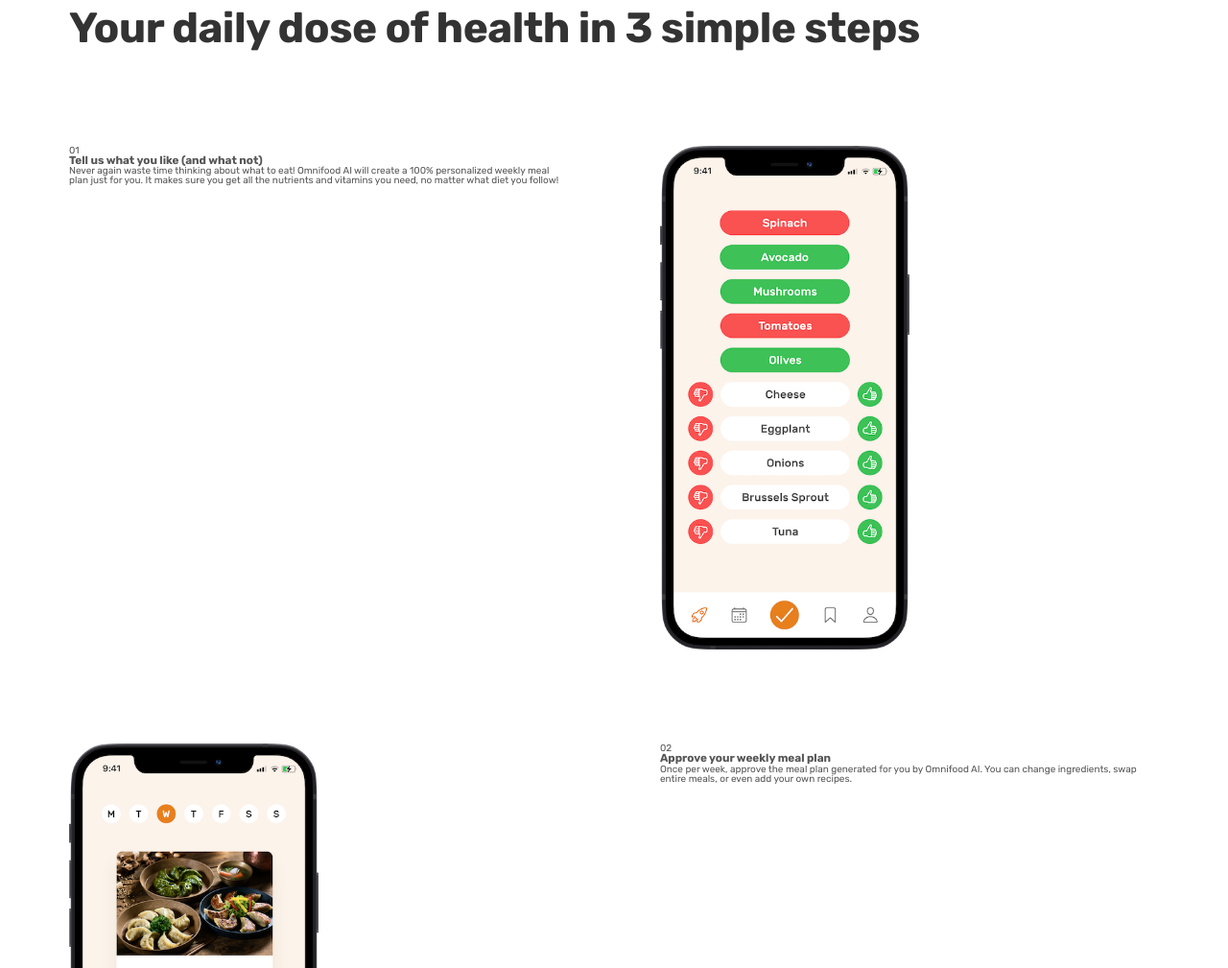
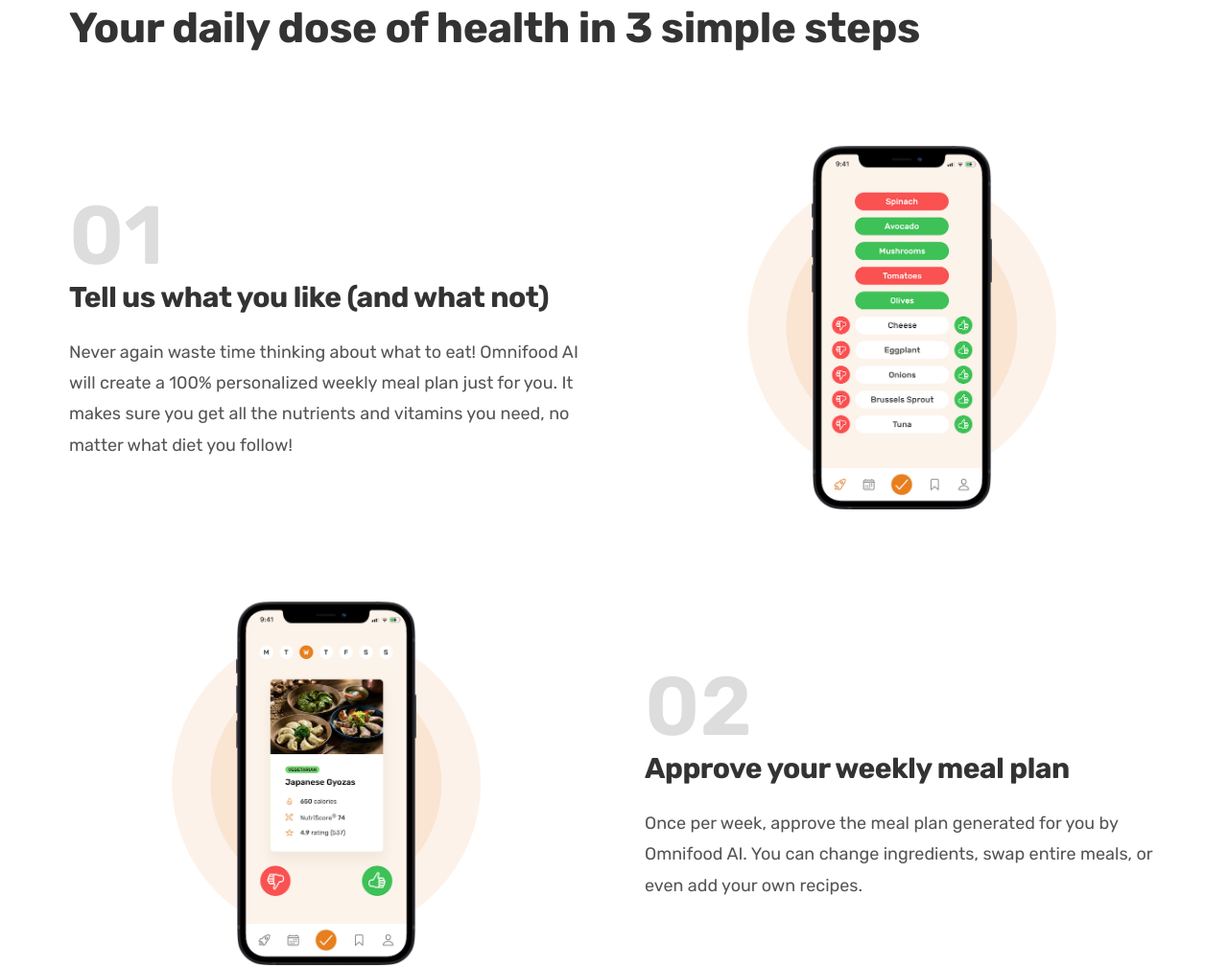
Before and after one commit to Tiraso12/Omnifood, a plain HTML site: page index.html in a window 1280 px wide. Shown: the part 741-1750 px from the top of the page at 96% size. Drawn offline with Linux system fonts and the light colour scheme.

Commit message:
how it wors section finished! added background effects to images everything is centered, margin and paddings also done

```diff
--- /dev/null
+++ b/general.css
@@ -0,0 +1,181 @@
+/*
+--- 01 TYPOGRAPHY SYSTEM
+
+ - FONT SIZE SYSTEM (px)
+10 / 12 / 14 / 16 / 18 / 20 / 24 / 30 / 36 / 44 / 52 / 62 / 74 / 86 / 98
+
+ - Font Weights:
+    Defaul: 400
+    Medium:500
+    Semi-bold:600
+    Bold:700
+
+ - Line Heights:
+    Default: 1
+    1.05
+    1.2
+    1.6
+
+  - letter spacing:
+   -0.5px
+    0.75px
+
+    --- 02 COLORS
+
+    Primary: #e67e22
+
+    - Tints:
+    #fdf2e9
+    - Shades:
+    #cf711f
+    - Accents:
+    - Greys:
+    #555
+    #333
+
+    --- 05 SHADOWS
+
+    --- 06 BORDER-RADIUS
+    Default:9px
+
+    --- 07 WHITESPACE
+
+    - SPACING SYSTEM (px)
+    2  / 4 / 8 / 12 / 16 / 24 / 32 / 48 / 64 / 80 / 96 / 128
+
+    */
+
+/* ****************************************** */
+/* GENERAL REUSABLE COMPONENTS */
+/* ****************************************** */
+html {
+  /* font-size: 10px; */
+  /* default browser value 16px = 1rem */
+  /* porcentage of user's browser font-size setting */
+  font-size: 62.5%;
+}
+* {
+  margin: 0;
+  padding: 0;
+  box-sizing: border-box;
+}
+
+body {
+  font-family: "Rubik", sans-serif;
+  line-height: 1;
+  font-weight: 400;
+  color: #555;
+}
+.container {
+  /* 1140px */
+  max-width: 120rem;
+  padding: 0 3.2rem;
+  margin: 0 auto;
+}
+
+.grid {
+  display: grid;
+  column-gap: 6.4rem;
+  row-gap: 9.6rem;
+}
+
+.grid--2-cols {
+  grid-template-columns: repeat(2, 1fr);
+}
+
+.grid--3-cols {
+  grid-template-columns: repeat(3, 1fr);
+}
+
+.grid--4-cols {
+  grid-template-columns: repeat(4, 1fr);
+}
+
+.grid--center-v {
+  align-items: center;
+}
+
+.heading-primary,
+.heading-secondary,
+.heading-tertiary {
+  font-weight: 700;
+  color: #333;
+  letter-spacing: -0.5px;
+  margin-bottom: 9.6rem;
+}
+
+.heading-primary {
+  font-size: 5.2rem;
+  line-height: 1.05;
+  margin-bottom: 3.2rem;
+}
+
+.heading-secondary {
+  font-size: 4.4rem;
+  line-height: 1.2;
+  margin-bottom: 9.6rem;
+}
+
+.heading-tertiary {
+  font-size: 3rem;
+  line-height: 1.8rem;
+  margin-bottom: 3.2rem;
+}
+
+.subheading {
+  display: block;
+  font-size: 1.6rem;
+  font-weight: 500;
+  color: #cf711f;
+  text-transform: uppercase;
+  margin-bottom: 1.6rem;
+  letter-spacing: 0.75px;
+}
+/* ****************************************** */
+/* ****************************************** */
+
+.btn:link,
+.btn:visited {
+  display: inline-block;
+
+  text-decoration: none;
+  font-size: 2rem;
+  padding: 1.6rem 3.2rem;
+  border-radius: 9px;
+  font-weight: 600;
+
+  /* put transition  to normal state */
+  transition: background-color 0.3s;
+}
+
+.btn--full:link,
+.btn--full:visited {
+  background-color: #e67e22;
+  color: #fff;
+}
+
+.btn--full:hover,
+.btn--full:active {
+  background-color: #cf711f;
+  box-shadow: inset 0 0 0 3px;
+}
+
+.btn--outline:link,
+.btn--outline:visited {
+  background-color: #fff;
+  color: #555;
+}
+
+.btn--outline:hover,
+.btn--outline:active {
+  background-color: #fdf2e9;
+  /* border: 3px solid #fff; */
+
+  /* property to add border inside instead of outside */
+
+  box-shadow: inset 0 0 0 3px #fff;
+}
+
+.margin-right-sm {
+  margin-right: 1.6rem !important;
+}
--- a/index.html
+++ b/index.html
@@ -9,6 +9,7 @@
   <link rel="preconnect" href="https://fonts.googleapis.com">
   <link rel="preconnect" href="https://fonts.gstatic.com" crossorigin>
   <link href="https://fonts.googleapis.com/css2?family=Rubik:wght@400;500;600;700&display=swap" rel="stylesheet">
+  <link rel="stylesheet" href="general.css">
   <link rel="stylesheet" href="style.css">
 
 
@@ -40,7 +41,6 @@
             A healthy meal delivered to your door, every single day
           </h1>
           <p class="hero-description">
-
             The smart 365-days-per-year food subscription that will make you eat healthy again. Tailored to your
             personal
             tastes and nutritional needs.
@@ -85,7 +85,7 @@
 
       </div>
 
-      <div class="container grid grid--2-cols">
+      <div class="container grid grid--2-cols grid--center-v">
 
         <!-- STEP 01 -->
         <div class="step-text-box">
--- a/style.css
+++ b/style.css
@@ -1,128 +1,3 @@
-/*
---- 01 TYPOGRAPHY SYSTEM
-
- - FONT SIZE SYSTEM (px)
-10 / 12 / 14 / 16 / 18 / 20 / 24 / 30 / 36 / 44 / 52 / 62 / 74 / 86 / 98
-
- - Font Weights:
-    Defaul: 400
-    Medium:500
-    Semi-bold:600
-    Bold:700
-
- - Line Heights:
-    Default: 1
-    1.05
-    1.2
-    1.6
-
-  - letter spacing:
-   -0.5px
-    0.75px
-
---- 02 COLORS
-
- Primary: #e67e22
-
-- Tints:
-      #fdf2e9
-- Shades:
-#cf711f
-- Accents:
-- Greys:
-      #555
-      #333
-
---- 05 SHADOWS
-
---- 06 BORDER-RADIUS
-  Default:9px
-
---- 07 WHITESPACE
-
- - SPACING SYSTEM (px)
-  2  / 4 / 8 / 12 / 16 / 24 / 32 / 48 / 64 / 80 / 96 / 128
-
-*/
-
-/* ****************************************** */
-/* GENERAL REUSABLE COMPONENTS */
-/* ****************************************** */
-.container {
-  /* 1140px */
-  max-width: 120rem;
-  padding: 0 3.2rem;
-  margin: 0 auto;
-}
-
-.grid {
-  display: grid;
-  gap: 9.6rem;
-  grid-template-columns: repeat(2, 1fr);
-}
-
-.grid--2-cols {
-  grid-template-columns: repeat(2, 1fr);
-}
-
-.grid--3-cols {
-  grid-template-columns: repeat(3, 1fr);
-}
-
-.grid--4-cols {
-  grid-template-columns: repeat(4, 1fr);
-}
-
-.heading-primary,
-.heading-secondary {
-  font-weight: 700;
-  color: #333;
-  letter-spacing: -0.5px;
-  margin-bottom: 9.6rem;
-}
-
-.heading-primary {
-  font-size: 5.2rem;
-  line-height: 1.05;
-  margin-bottom: 3.2rem;
-}
-
-.heading-secondary {
-  font-size: 4.4rem;
-  line-height: 1.2;
-}
-
-.subheading {
-  display: block;
-  font-size: 1.6rem;
-  font-weight: 500;
-  color: #cf711f;
-  text-transform: uppercase;
-  margin-bottom: 1.6rem;
-  letter-spacing: 0.75px;
-}
-/* ****************************************** */
-/* ****************************************** */
-
-html {
-  /* font-size: 10px; */
-  /* default browser value 16px = 1rem */
-  /* porcentage of user's browser font-size setting */
-  font-size: 62.5%;
-}
-* {
-  margin: 0;
-  padding: 0;
-  box-sizing: border-box;
-}
-
-body {
-  font-family: "Rubik", sans-serif;
-  line-height: 1;
-  font-weight: 400;
-  color: #555;
-}
-
 /* ****************************************** */
 /* GENERAL COMPONENTS */
 /* ****************************************** */
@@ -143,113 +18,6 @@ header {
 
 .logo {
   height: 2.2rem;
-}
-
-/* ****************************************** */
-/* HERO SECTION */
-/* ****************************************** */
-
-.section-hero {
-  background-color: #fdf2e9;
-  padding: 4.8 0 9.6rem 0;
-}
-.hero {
-  max-width: 130rem;
-  margin: 0 auto;
-  padding: 0 3.2rem;
-  display: grid;
-  grid-template-columns: 1fr 1fr;
-  gap: 9.6rem;
-  align-items: center;
-}
-
-.hero-description {
-  font-size: 2rem;
-  line-height: 1.6;
-  margin-bottom: 4.8rem;
-}
-
-.hero-img {
-  width: 100%;
-}
-
-.btn:link,
-.btn:visited {
-  display: inline-block;
-
-  text-decoration: none;
-  font-size: 2rem;
-  padding: 1.6rem 3.2rem;
-  border-radius: 9px;
-  font-weight: 600;
-
-  /* put transition  to normal state */
-  transition: background-color 0.3s;
-}
-
-.btn--full:link,
-.btn--full:visited {
-  background-color: #e67e22;
-  color: #fff;
-}
-
-.btn--full:hover,
-.btn--full:active {
-  background-color: #cf711f;
-  box-shadow: inset 0 0 0 3px;
-}
-
-.btn--outline:link,
-.btn--outline:visited {
-  background-color: #fff;
-  color: #555;
-}
-
-.btn--outline:hover,
-.btn--outline:active {
-  background-color: #fdf2e9;
-  /* border: 3px solid #fff; */
-
-  /* property to add border inside instead of outside */
-
-  box-shadow: inset 0 0 0 3px #fff;
-}
-
-.delivered-meals {
-  display: flex;
-  align-items: center;
-  gap: 1.6rem;
-  margin-top: 8rem;
-}
-
-.delivered-imgs {
-  display: flex;
-}
-
-.delivered-imgs img {
-  height: 4.8em;
-  width: 4.8rem;
-  border-radius: 50%;
-  margin-right: -1.6rem;
-  border: 3px solid #fdf2e9;
-}
-
-.delivered-imgs img:last-child {
-  margin: 0;
-}
-
-.delivered-text {
-  font-size: 1.8rem;
-  font-weight: 600;
-}
-
-.delivered-text span {
-  color: #cf711f;
-  font-weight: 700;
-}
-
-.margin-right-sm {
-  margin-right: 1.6rem !important;
 }
 
 /* ****************************************** */
@@ -290,6 +58,66 @@ header {
 .main-nav-link.nav-cta:active {
   background-color: #cf711f;
 }
+/* ****************************************** */
+/* HERO SECTION */
+/* ****************************************** */
+
+.section-hero {
+  background-color: #fdf2e9;
+  padding: 4.8 0 9.6rem 0;
+}
+.hero {
+  max-width: 130rem;
+  margin: 0 auto;
+  padding: 0 3.2rem;
+  display: grid;
+  grid-template-columns: 1fr 1fr;
+  gap: 9.6rem;
+  align-items: center;
+}
+
+.hero-description {
+  font-size: 2rem;
+  line-height: 1.6;
+  margin-bottom: 4.8rem;
+}
+
+.hero-img {
+  width: 100%;
+}
+
+.delivered-meals {
+  display: flex;
+  align-items: center;
+  gap: 1.6rem;
+  margin-top: 8rem;
+}
+
+.delivered-imgs {
+  display: flex;
+}
+
+.delivered-imgs img {
+  height: 4.8em;
+  width: 4.8rem;
+  border-radius: 50%;
+  margin-right: -1.6rem;
+  border: 3px solid #fdf2e9;
+}
+
+.delivered-imgs img:last-child {
+  margin: 0;
+}
+
+.delivered-text {
+  font-size: 1.8rem;
+  font-weight: 600;
+}
+
+.delivered-text span {
+  color: #cf711f;
+  font-weight: 700;
+}
 
 /* ****************************************** */
 /* HOW IT WORKS SECTION*/
@@ -299,6 +127,61 @@ header {
   padding: 9.6rem 0;
 }
 
+.step-number {
+  font-size: 8.6rem;
+  font-weight: 600;
+  color: #ddd;
+  margin-bottom: 1.2rem;
+}
+
+.step-description {
+  font-size: 1.8rem;
+  line-height: 1.8;
+}
+
+.step-img-box {
+  position: relative;
+  display: flex;
+  align-items: center;
+  justify-content: center;
+}
+
+.step-img-box::before {
+  content: "";
+  display: block;
+  width: 60%;
+  /* height: 60%; */
+
+  /* 60% of parent's width */
+  padding-bottom: 60%;
+  background-color: #fdf2e9;
+  border-radius: 50%;
+
+  position: absolute;
+  top: 50%;
+  left: 50%;
+  transform: translate(-50%, -50%);
+  z-index: -2;
+}
+
+.step-img-box::after {
+  content: "";
+  display: block;
+  width: 45%;
+  /* height: 60%; */
+
+  /* 60% of parent's width */
+  padding-bottom: 45%;
+  background-color: #fae5d3;
+  border-radius: 50%;
+
+  position: absolute;
+  top: 50%;
+  left: 50%;
+  transform: translate(-50%, -50%);
+  z-index: -1;
+}
+
 .step-img {
-  width: 50%;
+  width: 35%;
 }
```
